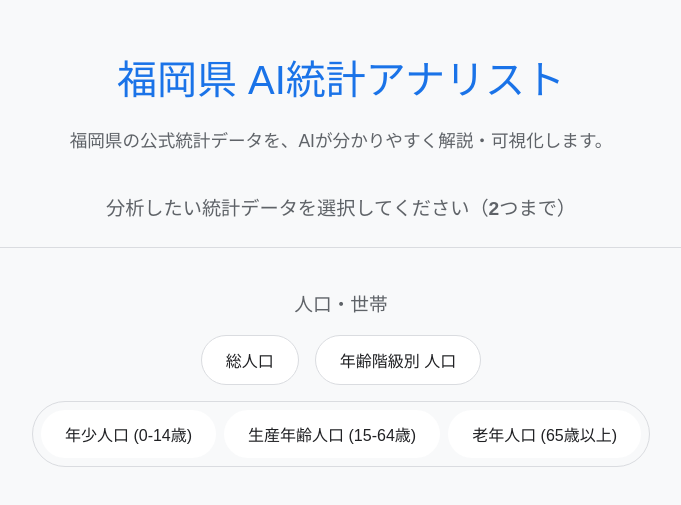
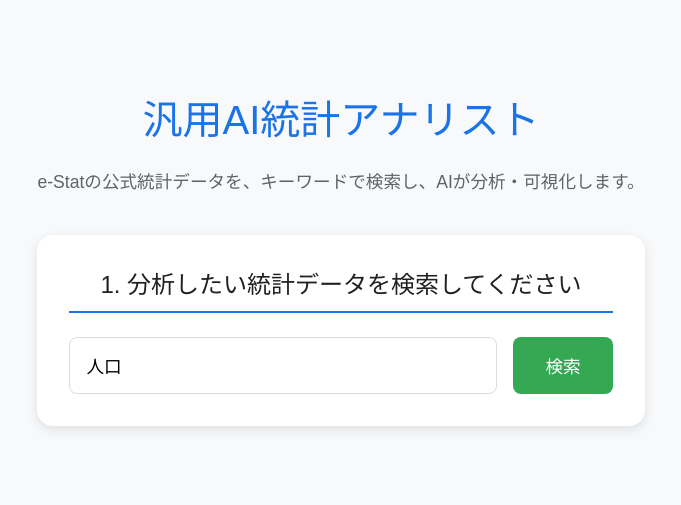
Before and after one commit to tako-chan0511/ai-stat-analist, a Vue app: page / in a window 1280 px wide. Shown: the part 135-640 px from the top of the page, without its empty margins (299-980 px from the left). Built offline with nearby package versions, Linux system fonts and the light colour scheme.

Commit message:
e-statをキーワード検索でテーブル絞り込み

```diff
--- a/src/App.vue
+++ b/src/App.vue
@@ -2,150 +2,64 @@
   <div id="app">
     <div class="analyst-container">
       <header class="app-header">
-        <h1>福岡県 AI統計アナリスト</h1>
-        <p>福岡県の公式統計データを、AIが分かりやすく解説・可視化します。</p>
+        <h1>汎用AI統計アナリスト</h1>
+        <p>e-Statの公式統計データを、キーワードで検索し、AIが分析・可視化します。</p>
       </header>
       <main>
-        <div class="category-selection">
-          <h2>分析したい統計データを選択してください（2つまで）</h2>
-          <div v-for="group in categoryGroups" :key="group.groupName" class="category-group">
-            <h3>{{ group.groupName }}</h3>
-            <div class="category-buttons">
-              <template v-for="(item, index) in group.items" :key="index">
-                <button
-                  v-if="item.type !== 'subgroup'"
-                  @click="selectCategory(item as EStatCategory)"
-                  :class="{
-                    'first-selection': isFirstSelection(item as EStatCategory),
-                    'second-selection': isSecondSelection(item as EStatCategory),
-                    'special-selection': (item as EStatCategory).type === 'special' && isSelected(item as EStatCategory)
-                  }"
-                >
-                  {{ (item as EStatCategory).name }}
-                </button>
-                <div v-else class="button-sub-group">
-                   <button
-                    v-for="subItem in (item as EStatButtonSubGroup).items"
-                    :key="subItem.name"
-                    @click="selectCategory(subItem)"
-                    :class="{
-                      'first-selection': isFirstSelection(subItem),
-                      'second-selection': isSecondSelection(subItem)
-                    }"
-                  >
-                    {{ subItem.name }}
-                  </button>
-                </div>
-              </template>
-            </div>
+        <div class="search-box">
+          <h2>1. 分析したい統計データを検索してください</h2>
+          <div class="search-form">
+            <input
+              v-model="searchWord"
+              @keyup.enter="searchStats"
+              placeholder="例：人口、GDP、失業率"
+            />
+            <button @click="searchStats" :disabled="loading">
+              <span v-if="!loading">検索</span>
+              <span v-else>検索中...</span>
+            </button>
           </div>
         </div>
 
-        <div v-if="selectedCategories.length === 1 && selectedCategories[0].type !== 'special'" class="info-message">
-          <p>📈 比較するデータをもう一つ選択してください。</p>
-        </div>
-        <div class="search-area" v-if="selectedCategories.length > 0">
-          <textarea v-model="question" placeholder="AIへの質問を入力してください..." rows="3" class="question-textarea"></textarea>
-          <button @click="getAnalysis" :disabled="loading || selectedCategories.length === 0">
-            <span v-if="!loading">AIに質問する</span>
-            <span v-else class="loading-state"><div class="loading-spinner-small"></div>分析中...</span>
-          </button>
-        </div>
         <div v-if="loading" class="loading-spinner-large"></div>
         <div v-if="error" class="error-message"><strong>エラー:</strong> {{ error }}</div>
-        <div v-if="analysisResult" class="results-area">
-          <div class="explanation-card">
-            <h2>AIによる分析と洞察</h2>
-            <p>{{ analysisResult.explanation }}</p>
-          </div>
-          <div class="chart-card">
-            <h2>データの可視化</h2>
-            <DataChart
-              v-if="analysisResult.chartData"
-              :chart-data="analysisResult.chartData"
-            />
-          </div>
+
+        <div v-if="statsList.length > 0" class="results-list">
+          <h2>2. 分析する統計表を選択してください</h2>
+          <ul>
+            <li v-for="stat in statsList" :key="stat['@id']">
+              <button class="stat-select-button" @click="selectStat(stat)">
+                {{ stat.STATISTICS_NAME }} / {{ stat.TITLE.$ }}
+              </button>
+            </li>
+          </ul>
         </div>
-      </main>
+        </main>
     </div>
   </div>
 </template>
 
 <script setup lang="ts">
-import { ref, watch } from 'vue';
-import DataChart from './components/DataChart.vue';
-import { estatCategoryGroups, type EStatCategory, type EStatCategoryGroup, type EStatButtonSubGroup } from './services/estatData';
+import { ref } from 'vue';
+// import DataChart from './components/DataChart.vue'; // 次のステップで利用
 
-const categoryGroups = ref<EStatCategoryGroup[]>(estatCategoryGroups);
-const selectedCategories = ref<EStatCategory[]>([]);
-const question = ref('');
+const searchWord = ref('人口');
 const loading = ref(false);
 const error = ref('');
-const analysisResult = ref<any>(null);
+const statsList = ref<any[]>([]);
 
-const isSelected = (category: EStatCategory) => selectedCategories.value.some(c => c.id === category.id);
-const isFirstSelection = (category: EStatCategory) => selectedCategories.value[0]?.id === category.id;
-const isSecondSelection = (category: EStatCategory) => selectedCategories.value[1]?.id === category.id;
-
-const selectCategory = (category: EStatCategory) => {
-  if (category.type === 'special') {
-    if (isSelected(category)) {
-      selectedCategories.value = [];
-    } else {
-      selectedCategories.value = [category];
-    }
-    return;
-  }
-  const index = selectedCategories.value.findIndex(c => c.id === category.id);
-  if (index > -1) {
-    selectedCategories.value.splice(index, 1);
-  } else {
-    if (selectedCategories.value.some(c => c.type === 'special')) {
-      selectedCategories.value = [];
-    }
-    if (selectedCategories.value.length < 2) {
-      selectedCategories.value.push(category);
-    }
-  }
-};
-
-watch(selectedCategories, (newSelection) => {
-  analysisResult.value = null;
-  error.value = '';
-  if (newSelection.length === 1) {
-    if (newSelection[0].type === 'special') {
-      question.value = `福岡県の年齢階級別人口（年少、生産年齢、老年）の推移と、それらの関係について解説してください。`;
-      getAnalysis();
-    } else {
-      question.value = `${newSelection[0].name}の推移を教えてください。`;
-    }
-  } else if (newSelection.length === 2) {
-    question.value = `${newSelection[0].name}と${newSelection[1].name}には、どのような関係がありますか？`;
-    getAnalysis();
-  } else {
-    question.value = '';
-  }
-}, { deep: true });
-
-const getAnalysis = async () => {
-  if (selectedCategories.value.length === 0) return;
+const searchStats = async () => {
+  if (!searchWord.value) return;
   loading.value = true;
   error.value = '';
-  analysisResult.value = null;
+  statsList.value = [];
   try {
-    const response = await fetch('/api/analyze-stats', {
-      method: 'POST',
-      headers: { 'Content-Type': 'application/json' },
-      body: JSON.stringify({
-        question: question.value,
-        categories: selectedCategories.value,
-      }),
-    });
+    const response = await fetch(`/api/search-stats?searchWord=${encodeURIComponent(searchWord.value)}`);
     const data = await response.json();
     if (response.ok) {
-      analysisResult.value = data;
+      statsList.value = Array.isArray(data) ? data : [data];
     } else {
-      error.value = data.error || '分析に失敗しました。';
+      throw new Error(data.error || '検索に失敗しました。');
     }
   } catch (e: any) {
     error.value = `通信エラーが発生しました: ${e.message}`;
@@ -153,53 +67,40 @@ const getAnalysis = async () => {
     loading.value = false;
   }
 };
+
+const selectStat = (stat: any) => {
+  // TODO: 次のステップで、選択された統計表のメタデータを取得し、
+  // さらに詳細な分析項目（年齢など）を選択させるUIを実装します。
+  alert(`統計表「${stat.TITLE.$}」が選択されました。\nID: ${stat['@id']}\n\n次のステップで、このデータを分析する機能を実装します。`);
+};
+
 </script>
 
 <style>
-/* CSSの変更はなし。区別のため special-selection を追加 */
-:root {
-  --primary-color: #1a73e8;
-  --secondary-color: #ff6d00;
-  --special-color: #9c27b0; /* 紫 */
-  --background-color: #f8f9fa;
-  --card-background-color: #ffffff;
-  --text-color: #202124;
-  --sub-text-color: #5f6368;
-  --border-color: #dadce0;
-}
-body { font-family: 'Google Sans', 'Noto Sans JP', sans-serif; margin: 0; background-color: var(--background-color); color: var(--text-color); }
+/* ... スタイルは一旦リセット、または既存のものを流用 ... */
+body { font-family: 'Google Sans', 'Noto Sans JP', sans-serif; margin: 0; background-color: #f8f9fa; color: #202124; }
 #app { padding: 2rem; }
 .analyst-container { max-width: 900px; margin: 0 auto; }
 .app-header { text-align: center; margin-bottom: 2.5rem; }
-.app-header h1 { font-size: 2.5rem; font-weight: 500; color: var(--primary-color); }
-.app-header p { font-size: 1.1rem; color: var(--sub-text-color); }
-.category-selection h2 { font-size: 1.2rem; text-align: center; margin-bottom: 1.5rem; color: var(--sub-text-color); }
-.category-group { margin-bottom: 2rem; border-top: 1px solid var(--border-color); padding-top: 1.5rem; }
-.category-group:first-child { border-top: none; padding-top: 0; }
-.category-group h3 { text-align: center; font-weight: 500; color: var(--sub-text-color); margin-bottom: 1rem; }
-.category-buttons { display: flex; justify-content: center; flex-wrap: wrap; gap: 1rem; align-items: center; }
-.category-buttons button { padding: 0.75rem 1.5rem; border: 1px solid var(--border-color); border-radius: 2rem; background-color: var(--card-background-color); color: var(--text-color); font-size: 1rem; cursor: pointer; transition: all 0.2s ease-in-out; }
-.category-buttons button:hover { background-color: #f1f1f1; transform: translateY(-2px); }
-.category-buttons button.first-selection { background-color: var(--primary-color); color: white; border-color: var(--primary-color); font-weight: 500; }
-.category-buttons button.second-selection { background-color: var(--secondary-color); color: white; border-color: var(--secondary-color); font-weight: 500; }
-.category-buttons button.special-selection { background-color: var(--special-color); color: white; border-color: var(--special-color); font-weight: 500; }
-.button-sub-group { display: flex; gap: 0.5rem; padding: 0.5rem; border: 1px solid var(--border-color); border-radius: 2.5rem; }
-.button-sub-group button { border: none; box-shadow: none; }
-.button-sub-group button:hover { background-color: #f1f1f1; }
-.button-sub-group button.first-selection, .button-sub-group button.second-selection { border: none; }
-.info-message { text-align: center; padding: 1rem; background-color: #e8f0fe; color: #174ea6; border-radius: 8px; margin-bottom: 2rem; }
-.search-area { background: var(--card-background-color); padding: 2rem; border-radius: 16px; box-shadow: 0 4px 12px rgba(0,0,0,0.1); margin-bottom: 2rem; }
-.question-textarea { width: 100%; padding: 1rem; font-size: 1.1rem; border: 1px solid var(--border-color); border-radius: 8px; box-sizing: border-box; resize: vertical; margin-bottom: 1rem; }
-.search-area button { width: 100%; padding: 1rem; font-size: 1.1rem; font-weight: 500; color: white; background-color: #34a853; border: none; border-radius: 8px; cursor: pointer; transition: background-color 0.2s; display: flex; justify-content: center; align-items: center; gap: 0.5rem; }
-.search-area button:hover:not(:disabled) { background-color: #1e8e3e; }
-.search-area button:disabled { background-color: #a5d6a7; cursor: not-allowed; }
-.loading-state { display: flex; align-items: center; gap: 0.75rem; }
-.loading-spinner-small { width: 20px; height: 20px; border: 3px solid rgba(255, 255, 255, 0.3); border-radius: 50%; border-top-color: #ffffff; animation: spin 1s ease infinite; }
-.loading-spinner-large { width: 48px; height: 48px; border: 5px solid rgba(0, 0, 0, 0.1); border-radius: 50%; border-top-color: var(--primary-color); animation: spin 1s ease infinite; margin: 3rem auto; }
+.app-header h1 { font-size: 2.5rem; font-weight: 500; color: #1a73e8; }
+.app-header p { font-size: 1.1rem; color: #5f6368; }
+
+.search-box { background: #fff; padding: 2rem; border-radius: 16px; box-shadow: 0 4px 12px rgba(0,0,0,0.1); margin-bottom: 2rem; }
+.search-box h2 { margin-top: 0; font-size: 1.5rem; font-weight: 500; border-bottom: 2px solid #1a73e8; padding-bottom: 0.5rem; margin-bottom: 1.5rem; }
+.search-form { display: flex; gap: 1rem; }
+.search-form input { flex-grow: 1; padding: 1rem; font-size: 1.1rem; border: 1px solid #dadce0; border-radius: 8px; }
+.search-form button { padding: 1rem 2rem; font-size: 1.1rem; font-weight: 500; color: white; background-color: #34a853; border: none; border-radius: 8px; cursor: pointer; transition: background-color 0.2s; }
+.search-form button:hover:not(:disabled) { background-color: #1e8e3e; }
+.search-form button:disabled { background-color: #a5d6a7; cursor: not-allowed; }
+
+.results-list { background: #fff; padding: 2rem; border-radius: 16px; box-shadow: 0 4px 12px rgba(0,0,0,0.1); }
+.results-list h2 { margin-top: 0; font-size: 1.5rem; font-weight: 500; border-bottom: 2px solid #1a73e8; padding-bottom: 0.5rem; margin-bottom: 1.5rem; }
+.results-list ul { list-style: none; padding: 0; margin: 0; }
+.results-list li { margin-bottom: 1rem; }
+.stat-select-button { width: 100%; padding: 1rem; text-align: left; background-color: #f8f9fa; border: 1px solid #dadce0; border-radius: 8px; cursor: pointer; font-size: 1rem; transition: background-color 0.2s, transform 0.2s; }
+.stat-select-button:hover { background-color: #e8f0fe; transform: translateY(-2px); }
+
+.loading-spinner-large { width: 48px; height: 48px; border: 5px solid rgba(0, 0, 0, 0.1); border-radius: 50%; border-top-color: #1a73e8; animation: spin 1s ease infinite; margin: 3rem auto; }
 @keyframes spin { to { transform: rotate(360deg); } }
 .error-message { margin-top: 1.5rem; padding: 1rem; background-color: #fdeaed; color: #a50e0e; border: 1px solid #f4c7c7; border-radius: 8px; }
-.results-area { display: grid; grid-template-columns: 1fr; gap: 2rem; }
-.explanation-card, .chart-card { background: var(--card-background-color); padding: 2rem; border-radius: 16px; box-shadow: 0 4px 12px rgba(0,0,0,0.1); }
-.explanation-card h2, .chart-card h2 { margin-top: 0; font-size: 1.5rem; font-weight: 500; border-bottom: 2px solid var(--primary-color); padding-bottom: 0.5rem; margin-bottom: 1.5rem; }
-.explanation-card p { line-height: 1.8; font-size: 1.1rem; }
 </style>
```
Also changed, not shown: api/search-stats.ts (added, +48 -0 lines).
